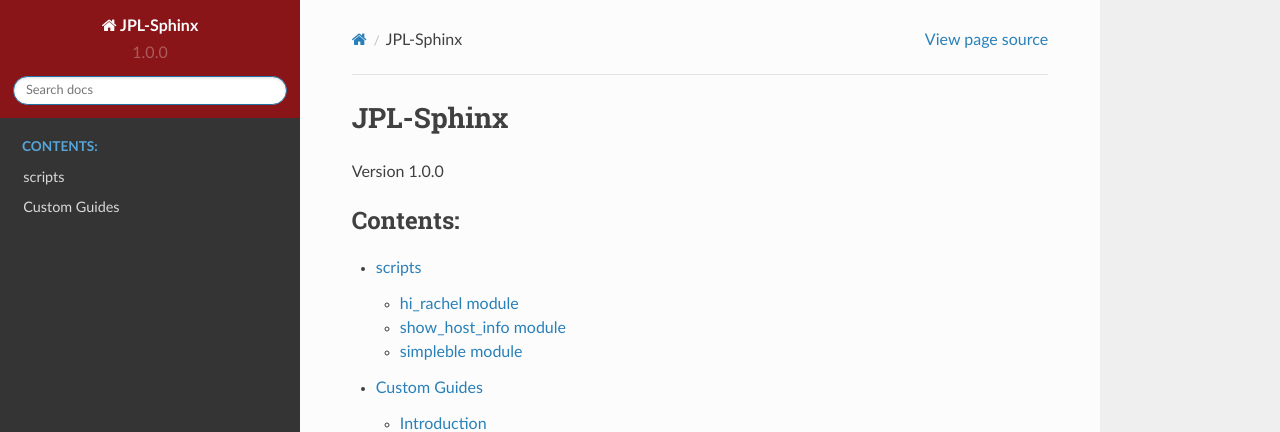
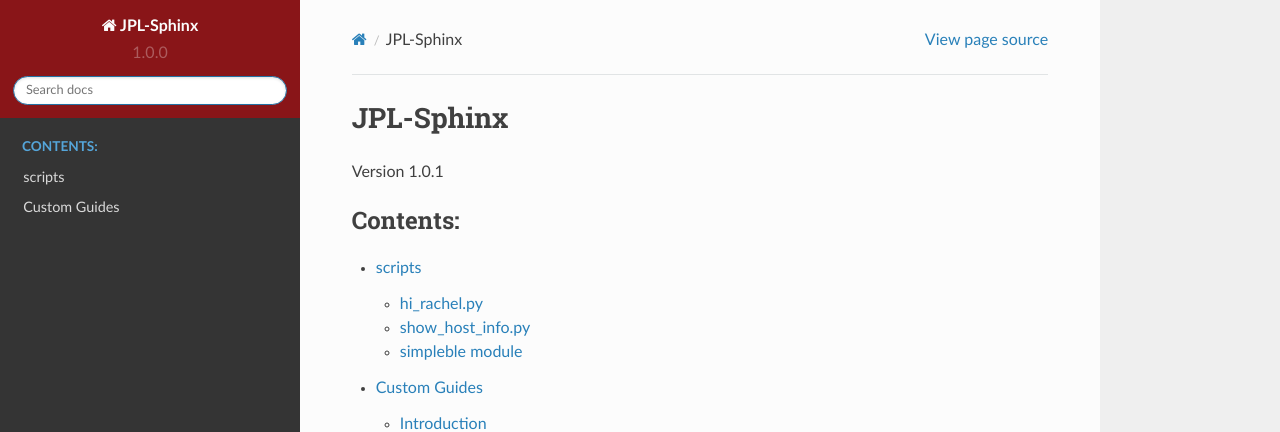
Before and after one commit to Keysight/jpl-sphinx, a Sphinx documentation site: the page built from docs/index.rst, in a window 1280 px wide. Shown: the top 432 px of the page. Built offline with Sphinx 7.4.7 and the Read the Docs theme 2.0.0, drawn with Linux system fonts in a browser that asks for light colours.

Commit message:
try these changes.

```diff
--- a/docs/index.rst
+++ b/docs/index.rst
@@ -6,7 +6,7 @@
 JPL-Sphinx
 ====================================================================
 
-Version 1.0.0
+Version 1.0.1
 
 .. toctree::
    :maxdepth: 2
--- a/docs/resources/scripts/hi_rachel.rst
+++ b/docs/resources/scripts/hi_rachel.rst
@@ -1,4 +1,4 @@
-hi\_rachel module
+hi\_rachel.py
 =================
 
 .. automodule:: hi_rachel
--- a/docs/resources/scripts/show_host_info.rst
+++ b/docs/resources/scripts/show_host_info.rst
@@ -1,4 +1,4 @@
-show\_host\_info module
+show\_host\_info.py
 =======================
 
 .. automodule:: show_host_info
```
Also changed, not shown: 1 other file.
